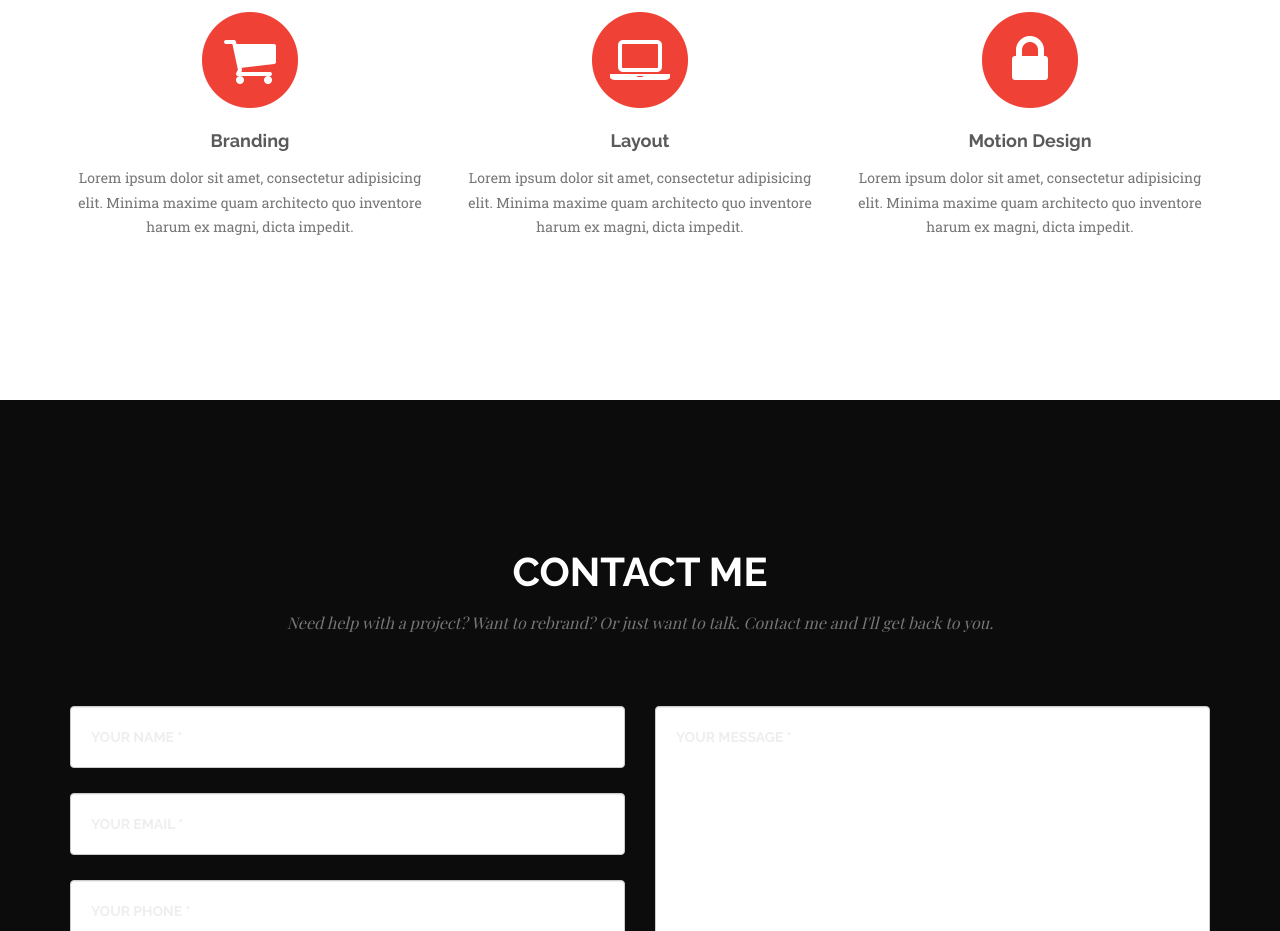
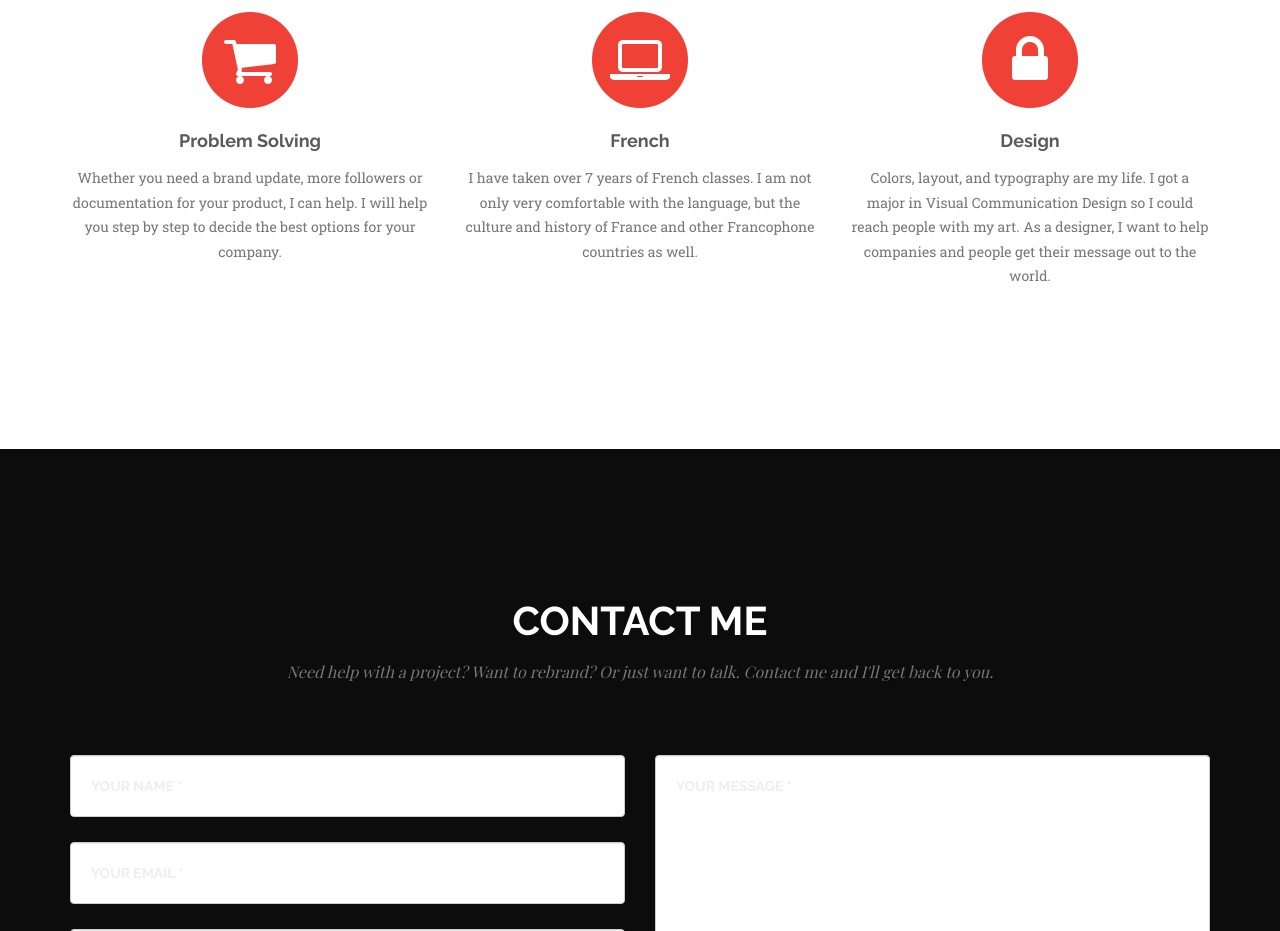
Before and after one commit to Margret21/MargretRose, a plain HTML site: page index.html in a window 1280 px wide. Shown: the part 1060-1991 px from the top of the page. Drawn offline with nearby package versions, Linux system fonts and the light colour scheme; a web font is replaced by a local one.

Commit message:
Services text

```diff
--- a/index.html
+++ b/index.html
@@ -95,24 +95,24 @@
                       <i class="fa fa-circle fa-stack-2x text-primary"></i>
                       <i class="fa fa-shopping-cart fa-stack-1x fa-inverse"></i>
                   </span>
-                  <h4 class="service-heading">Branding</h4>
-                  <p class="text-muted">Lorem ipsum dolor sit amet, consectetur adipisicing elit. Minima maxime quam architecto quo inventore harum ex magni, dicta impedit.</p>
+                  <h4 class="service-heading">Problem Solving</h4>
+                  <p class="text-muted">Whether you need a brand update, more followers or documentation for your product, I can help. I will help you step by step to decide the best options for your company.</p>
               </div>
               <div class="col-md-4">
                   <span class="fa-stack fa-4x">
                       <i class="fa fa-circle fa-stack-2x text-primary"></i>
                       <i class="fa fa-laptop fa-stack-1x fa-inverse"></i>
                   </span>
-                  <h4 class="service-heading">Layout</h4>
-                  <p class="text-muted">Lorem ipsum dolor sit amet, consectetur adipisicing elit. Minima maxime quam architecto quo inventore harum ex magni, dicta impedit.</p>
+                  <h4 class="service-heading">French</h4>
+                  <p class="text-muted">I have taken over 7 years of French classes. I am not only very comfortable with the language, but the culture and history of France and other Francophone countries as well.</p>
               </div>
               <div class="col-md-4">
                   <span class="fa-stack fa-4x">
                       <i class="fa fa-circle fa-stack-2x text-primary"></i>
                       <i class="fa fa-lock fa-stack-1x fa-inverse"></i>
                   </span>
-                  <h4 class="service-heading">Motion Design</h4>
-                  <p class="text-muted">Lorem ipsum dolor sit amet, consectetur adipisicing elit. Minima maxime quam architecto quo inventore harum ex magni, dicta impedit.</p>
+                  <h4 class="service-heading">Design</h4>
+                  <p class="text-muted">Colors, layout, and typography are my life. I got a major in Visual Communication Design so I could reach people with my art. As a designer, I want to help companies and people get their message out to the world.</p>
               </div>
           </div>
       </div>
```
